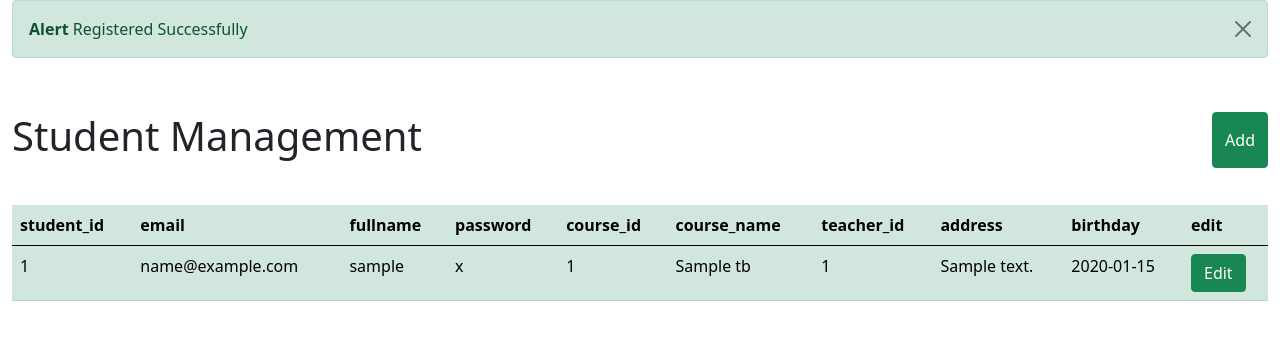
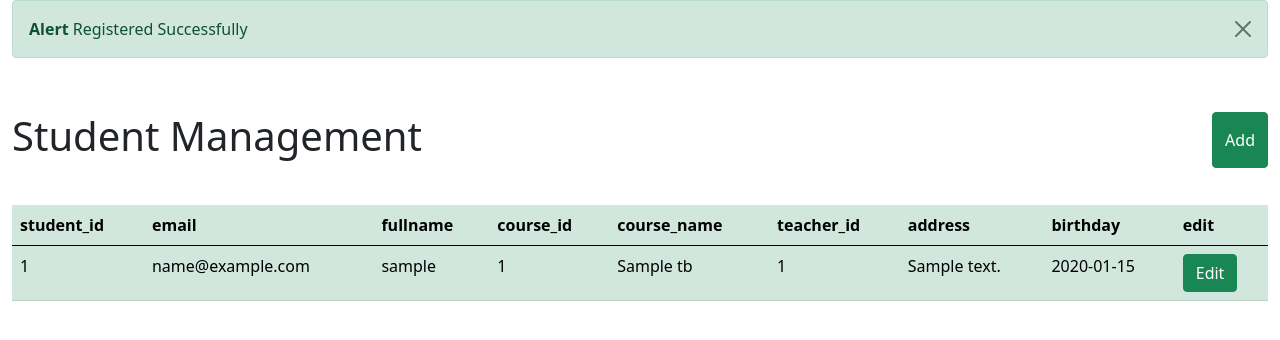
Before and after one commit to LuhPaglia/php-beavers, a PHP site: page /PHP/studentMng.php?msg=1 in a window 1280 px wide. Shown: the part 56-396 px from the top of the page. Run offline with PHP 8.4, Linux system fonts and the light colour scheme; tables that the repository leaves empty hold one stand-in row (values such as "Sample post").

Commit message:
exclude password

```diff
--- a/studentMng.php
+++ b/studentMng.php
@@ -43,7 +43,7 @@
                 <th>student_id</th>
                 <th>email</th>
                 <th>fullname</th>
-                <th>password</th>
+                <!-- <th>password</th> -->
                 <th>course_id</th>
                 <th>course_name</th>
                 <th>teacher_id</th>
@@ -60,7 +60,7 @@
 
           // $sqlCommand = "SELECT * FROM student_tb";
 
-          $sqlCommand = "SELECT `student_id`, `email`, `user_name`, `password`, student_tb.course_id, course_tb.course_name, `teacher_id`, `address`, `birthday` FROM student_tb INNER JOIN course_tb ON student_tb.course_id=course_tb.course_id ORDER BY `student_id`;";
+          $sqlCommand = "SELECT `student_id`, `email`, `user_name`, student_tb.course_id, course_tb.course_name, `teacher_id`, `address`, `birthday` FROM student_tb INNER JOIN course_tb ON student_tb.course_id=course_tb.course_id ORDER BY `student_id`;";
 
           // $sqlCommand = "SELECT `student_id`, student_tb.email, student_tb.user_name, student_tb.password, student_tb.course_id, course_tb.course_name, teacher_tb.teacher_id, teacher_tb.user_name, student_tb.address, student_tb.birthday FROM (student_tb INNER JOIN course_tb ON student_tb.course_id=course_tb.course_id) INNER JOIN teacher_tb ON course_tb.course_id=teacher_tb.course_id ORDER BY `student_id`;";
 
```
